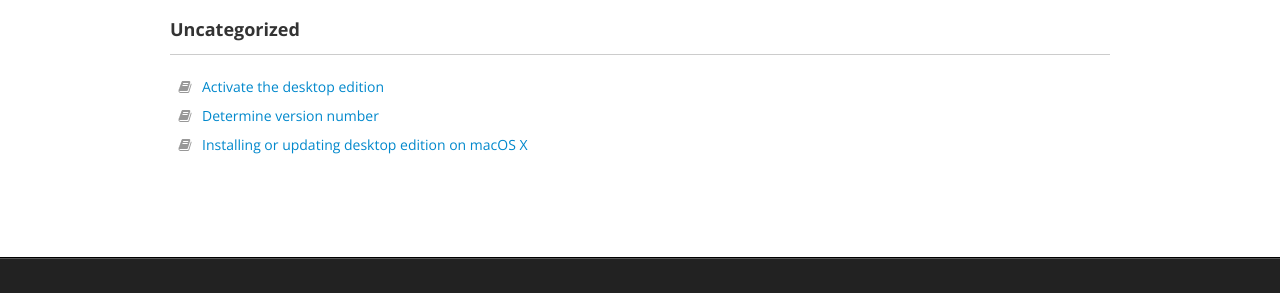
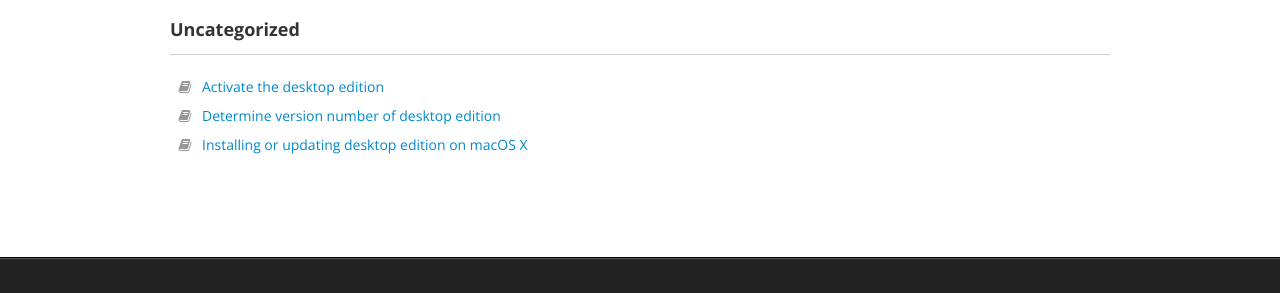
Before and after one commit to 3etechinns/www.manager.io, a Jekyll site: the page built from guides/index.html, in a window 1280 px wide and 900 px high, scrolled down 14412 px. Shown: the part 290-583 px from the top of the window. Built offline with Jekyll 4.4.1, drawn with Linux system fonts in a browser that asks for light colours; nearby versions of some CDN libraries; comment, search, counter and statistics services are not loaded.

Commit message:
Guide update

```diff
--- a/_guides/10396.html
+++ b/_guides/10396.html
@@ -1,11 +1,11 @@
 ---
 layout: guide
-title: Determine version number
+title: Determine version number of desktop edition
 tags: support
 ---
 {% raw %}
 <p>The <strong>version number of Manager</strong> is displayed by clicking <kbd>Support</kbd> in the top menu bar:</p>
-<p><img src="https://forum.manager.io/uploads/manager1/original/2X/d/d74f24aaac8af69f0603937ee599cfc3c42ef2cc.png" alt="06 AM" width="524" height="46"></p>
+<p><img src="https://discourse-cdn-sjc1.com/business2/uploads/manager1/original/2X/d/d74f24aaac8af69f0603937ee599cfc3c42ef2cc.png" alt="06 AM" width="524" height="46"></p>
 <p><strong><i class="fa fa-hand-o-right" style="margin-right: 10px; color: #999; font-size: 18px; padding-top: 5px"></i></strong></p>
-<p><img src="https://forum.manager.io/uploads/manager1/original/2X/3/348f06b3f105acc446aafc10b119fad6efb454b3.png" alt="53 AM" width="229" height="500"></p>
+<p><img src="https://discourse-cdn-sjc1.com/business2/uploads/manager1/original/2X/3/348f06b3f105acc446aafc10b119fad6efb454b3.png"></p>
 {% endraw %}
```
